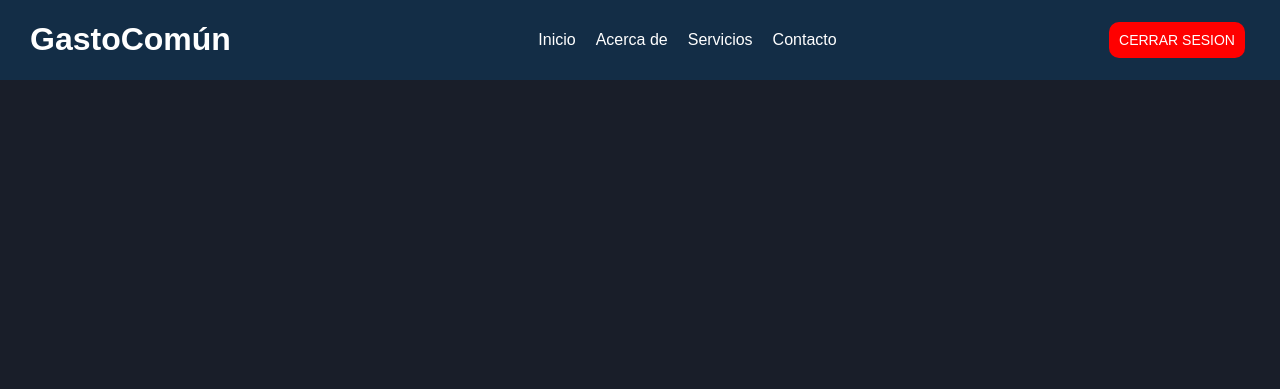
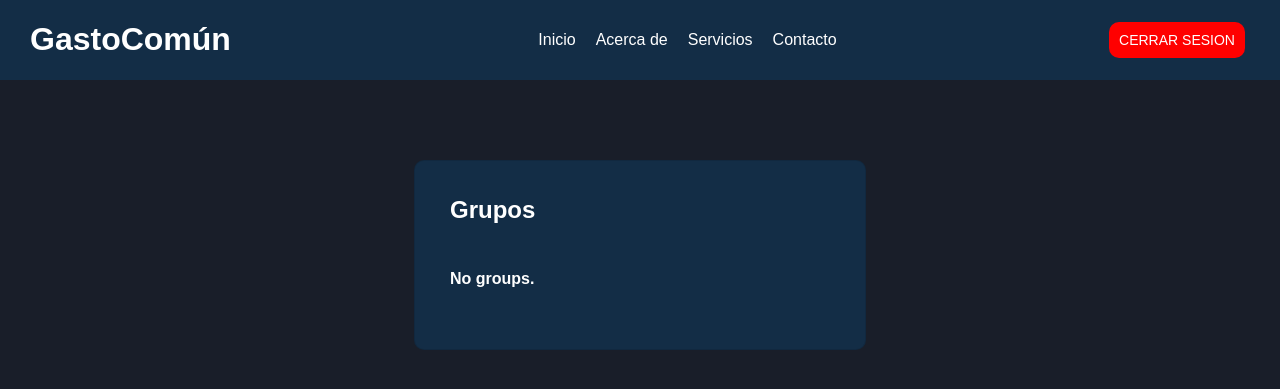
Before and after one commit to AntonCanzobre/proyectoALS, a Flask app: template templates/home.html in a window 1280 px wide. Shown: the top 389 px of the page. Run offline with Flask 3, Linux system fonts and the light colour scheme; the template is opened without the code that fills it, so the values that code supplies are empty.

Commit message:
home y cambios en las clases

```diff
--- a/app.py
+++ b/app.py
@@ -4,7 +4,7 @@ import sirope
 import flask_login
 import redis
 from model.userdto import UserDto
-from model.messagedto import MessageDto
+from model.groupdto import GroupDto
 
 def create_app():
     redis_client = redis.Redis(host='localhost', port=6379, db=0)
@@ -63,6 +63,14 @@ def register():
             flask.flash("Todos los campos son obligatorios", "error")
             return flask.redirect('/register')
 
+        if UserDto.exist_username(srp, username=username):
+            flask.flash("Ese nombre de usuario ya existe", "error")
+            return flask.redirect('/register')
+
+        if UserDto.find(srp, email=email):
+            flask.flash("Ese email ya esta en uso", "error")
+            return flask.redirect('/register')
+
 
         user = UserDto(name=name, username=username, email=email, password=password)
 
@@ -89,7 +97,25 @@ def home():
     username = ""
     if user:
         username = user.username
-    return flask.render_template("home.html", username=username)
+
+    # grupo1 = GroupDto("Grupo 1", "", ["anton", "Persona2", "Persona3"], 100)
+    # grupo2 = GroupDto("Grupo 2", "", ["Persona4", "Persona5"], 150)
+    # grupo3 = GroupDto("Grupo 3", "", ["Persona6", "Persona7", "anton"], 200)
+
+    # srp.save(grupo1)
+    # srp.save(grupo2)
+    # srp.save(grupo3)
+
+    groups_list = GroupDto.get_all_groups(srp,username=username)
+
+    sust = {
+        "groups_list" : groups_list,
+    }
+
+    g = GroupDto.search_group(srp, "Grupo 1", username)
+    print(g)
+
+    return flask.render_template("home.html", username=username, **sust)
 
 @app.route('/logout')
 @flask_login.login_required
--- a/model/userdto.py
+++ b/model/userdto.py
@@ -28,6 +28,10 @@ class UserDto(flask_login.UserMixin):
         return safe.check_password_hash(self._password, pswd)
 
     @staticmethod
+    def exist_username(s:sirope.Sirope, username:str):
+        return s.find_first(UserDto, lambda u: u.username == username)
+
+    @staticmethod
     def current_user():
         usr = flask_login.current_user
 
--- /dev/null
+++ b/static/css/expensesStyle.css
@@ -0,0 +1,40 @@
+
+.container-expenses{
+    max-width: 380px;
+    padding: 15px 35px 45px;
+    margin: 0 auto;
+    background-color: #132D46;
+    border: 1px solid rgba(0,0,0,0.1);
+    display: flex;
+    flex-direction: column;
+    /* align-items: center; */
+    border-radius: 10px;
+}
+
+.expenses-heading{
+    margin-bottom: 30px;
+
+}
+
+.expenses{
+    /* border: 1px yellow solid; */
+
+}
+
+.expenses-table {
+    width: 100%;
+    border-collapse: collapse;
+    border-radius: 10px;
+
+}
+
+.expenses-table th, td {
+    border: 1px solid #dddddd;
+    text-align: left;
+    padding: 8px;
+
+}
+
+.expenses-table th {
+    background-color: #01C38D;
+}
--- a/static/css/style.css
+++ b/static/css/style.css
@@ -12,11 +12,7 @@ body {
     margin: 0;
 }
 
-.container {
-    margin-top: 80px;
-    margin-bottom: 80px;
-}
-
+/********** Header *********/
 header{
     display: flex;
     align-items: center;
@@ -64,3 +60,9 @@ header{
 .cerrar-sesion:hover{
     background-color: darkred;
 }
+
+/********** body *********/
+.container {
+	margin-top: 80px;
+    margin-bottom: 80px;
+}
--- a/templates/auth/login.html
+++ b/templates/auth/login.html
@@ -1,4 +1,6 @@
 {% extends "auth/layoutAuth.html" %}
+
+
 {% block content %}
   <form class="form" method="POST" action="{{ url_for('login') }}">
     <h2 class="form-heading">Iniciar Sesión</h2>
--- a/templates/home.html
+++ b/templates/home.html
@@ -1,6 +1,38 @@
 {% extends "layout.html" %}
+
+
+{% block css %}
+<link rel="stylesheet" href="{{ url_for('static', filename = 'css/expensesStyle.css') }}">
+{% endblock %}
+
 {% block content %}
     {{ username }}
 
 
+    <div class="container-expenses">
+        <h2 class="expenses-heading">Grupos</h2>
+
+        <div class="expenses">
+            {% if groups_list %}
+                <table class="expenses-table">
+                    <tr>
+                        <th>Grupos</th>
+                        <th>Cantidad de gastos</th>
+                    </tr>
+                    {% for g in groups_list %}
+                        <tr class="expenses-table-row">
+                            <td class="expenses-table-cell"> {{ g.name }} </td>
+                            <td class="expenses-table-cell"> {{ g.expenses }} </td>
+                        </tr>
+                    {% endfor %}
+
+                </table>
+            {% else %}
+                <p><b>No groups.</b></p>
+            {% endif %}
+
+        </div>
+
+    </div>
+
 {% endblock %}
--- a/templates/layout.html
+++ b/templates/layout.html
@@ -5,6 +5,8 @@
     <meta charset="utf-8">
     <title>GastoComún</title>
     <link rel="stylesheet" href="{{ url_for('static', filename = 'css/style.css') }}">
+    {% block css %}
+    {% endblock %}
 </head>
 <body>
 
@@ -20,7 +22,7 @@
             </ul>
         </nav>
 
-        <a href="/logout.html" class="cerrar-sesion"> Cerrar Sesion </a>
+        <a href="/logout" class="cerrar-sesion"> Cerrar Sesion </a>
     </header>
 
     <div class="container">
```
Also changed, not shown: model/expensesdto.py (added, +25 -0 lines), model/groupdto.py (+45 -0 lines).
